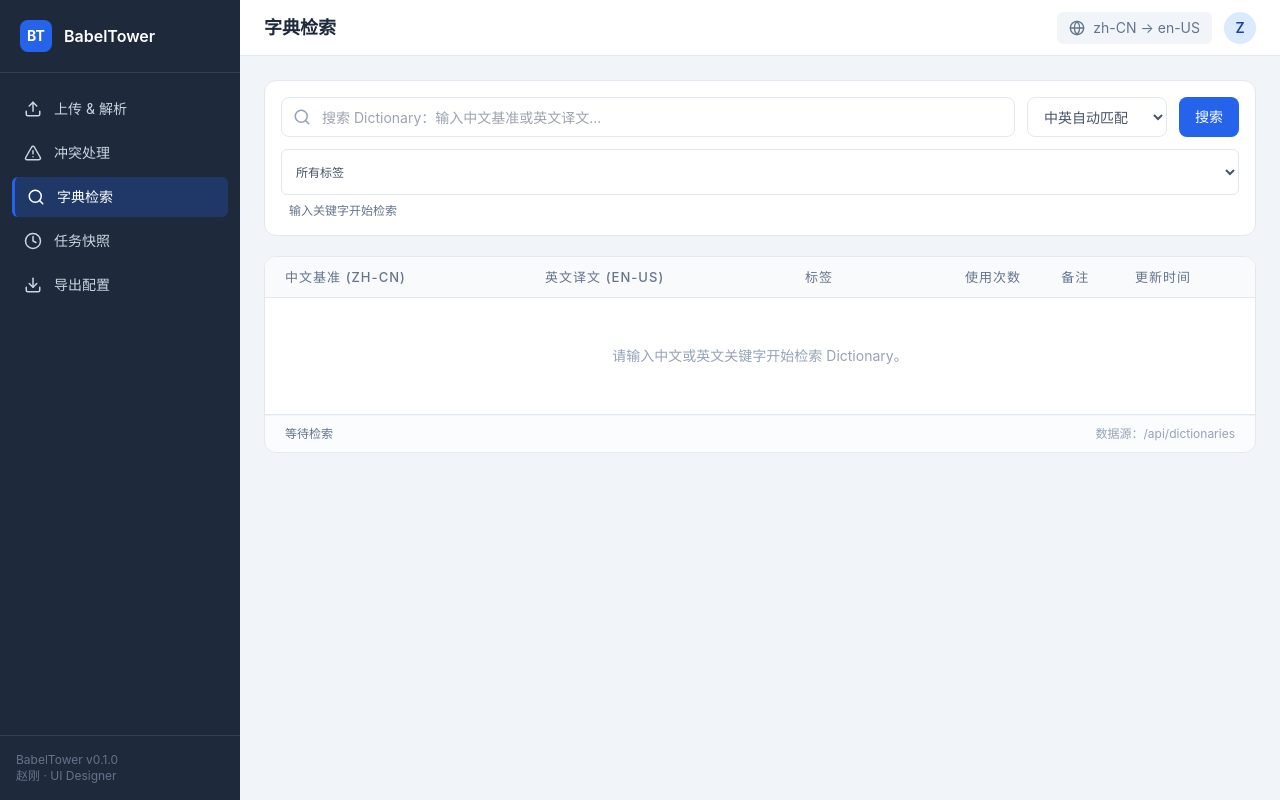
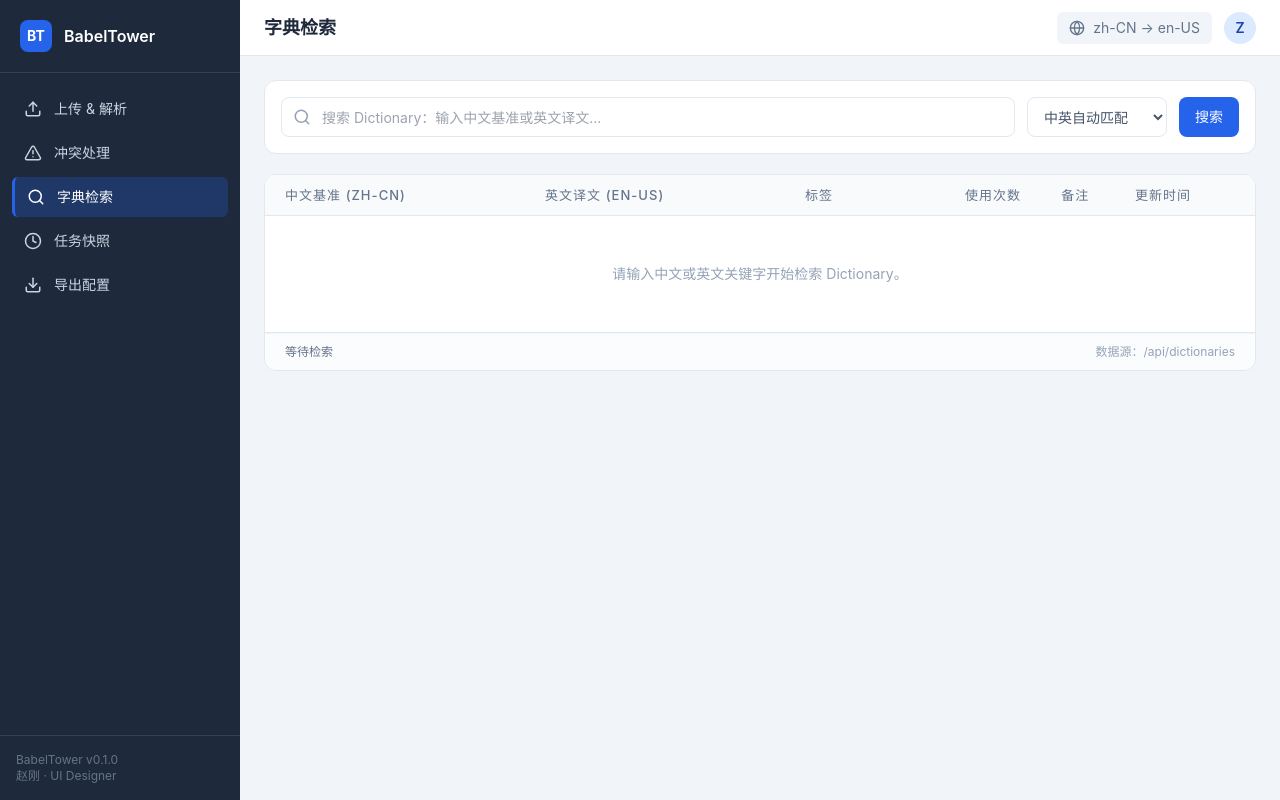
Before and after one commit to itMrBoy/BabelTower, a Next.js app: page /dictionary in a window 1280 px wide. Built offline with nearby package versions, Linux system fonts and the light colour scheme.

Commit message:
feat: implement snapshot history management and dictionary page UI with associated icons
Co-authored-by: multica-agent <github@multica.ai>

```diff
--- a/src/app/dictionary/page.tsx
+++ b/src/app/dictionary/page.tsx
@@ -64,7 +64,6 @@ export default function DictionaryPage() {
   const [loading, setLoading] = useState(false);
   const message = useMessage();
   const [hasSearched, setHasSearched] = useState(false);
-  const [tagFilter, setTagFilter] = useState("all");
   const abortRef = useRef<AbortController | null>(null);
 
   const search = useCallback(
@@ -128,19 +127,6 @@ export default function DictionaryPage() {
     return () => window.clearTimeout(timer);
   }, [query, field, search]);
 
-  const allTags = useMemo(() => {
-    const set = new Set<string>();
-    for (const entry of items) {
-      for (const tag of entry.tags ?? []) set.add(tag);
-    }
-    return Array.from(set).sort();
-  }, [items]);
-
-  const filtered = useMemo(() => {
-    if (tagFilter === "all") return items;
-    return items.filter((entry) => (entry.tags ?? []).includes(tagFilter));
-  }, [items, tagFilter]);
-
   return (
     <div className="p-6">
       <div className="max-w-6xl mx-auto space-y-5">
@@ -181,24 +167,11 @@ export default function DictionaryPage() {
               {loading ? "搜索中..." : "搜索"}
             </button>
           </form>
-          <div className="flex gap-2 flex-wrap items-center">
-            <select
-              className="text-xs border border-slate-200 rounded-md px-2.5 py-1.5 bg-white text-slate-600 outline-none whitespace-nowrap"
-              value={tagFilter}
-              onChange={(event) => setTagFilter(event.target.value)}
-              aria-label="标签筛选"
-            >
-              <option value="all">所有标签</option>
-              {allTags.map((tag) => (
-                <option key={tag} value={tag}>
-                  {tag}
-                </option>
-              ))}
-            </select>
-            <span className="text-xs text-slate-500 self-center ml-2">
-              {hasSearched ? `共 ${filtered.length} 条记录` : "输入关键字开始检索"}
-            </span>
-          </div>
+          {hasSearched && (
+            <div className="text-xs text-slate-500">
+              共 {items.length} 条记录
+            </div>
+          )}
         </div>
 
 
@@ -224,14 +197,14 @@ export default function DictionaryPage() {
                     </td>
                   </tr>
                 )}
-                {hasSearched && filtered.length === 0 && (
+                {hasSearched && items.length === 0 && (
                   <tr>
                     <td colSpan={6} className="px-5 py-12 text-center text-sm text-slate-400">
                       未找到匹配的字典项。
                     </td>
                   </tr>
                 )}
-                {filtered.map((entry) => (
+                {items.map((entry) => (
                   <tr key={entry.id} className="hover:bg-blue-50/50 transition-colors">
                     <td className="px-5 py-2.5 text-slate-800 break-all">{entry.chineseText}</td>
                     <td className="px-5 py-2.5 text-slate-700 break-all">{entry.englishText}</td>
@@ -262,7 +235,7 @@ export default function DictionaryPage() {
             </table>
           </div>
           <div className="px-5 py-2.5 border-t border-slate-100 flex items-center justify-between bg-slate-50/50 text-xs text-slate-500">
-            <span>{hasSearched ? `显示 ${filtered.length} / ${items.length} 条记录` : "等待检索"}</span>
+            <span>{hasSearched ? `显示 ${items.length} 条记录` : "等待检索"}</span>
             <span className="text-slate-400">数据源：/api/dictionaries</span>
           </div>
         </div>
--- a/src/app/snapshots/page.tsx
+++ b/src/app/snapshots/page.tsx
@@ -3,7 +3,7 @@
 import { Fragment, useCallback, useEffect, useState } from "react";
 import Link from "next/link";
 import {
-  ChevronRightIcon,
+  ChevronDownIcon,
   CheckIcon,
   AlertTriangleIcon,
   FileXIcon,
@@ -172,7 +172,7 @@ export default function SnapshotsPage() {
             <h3 className="font-semibold text-sm text-slate-700">翻译任务历史</h3>
             <div className="flex items-center gap-2">
               <select
-                className="text-xs border border-slate-200 rounded-md px-2 py-1.5 bg-white text-slate-600 outline-none"
+                className="text-xs border border-slate-200 rounded-md px-2 h-8 bg-white text-slate-600 outline-none"
                 value={statusFilter}
                 onChange={(event) => setStatusFilter(event.target.value as typeof statusFilter)}
               >
@@ -186,7 +186,7 @@ export default function SnapshotsPage() {
               <button
                 type="button"
                 onClick={() => void loadTasks()}
-                className="text-xs text-slate-600 border border-slate-200 rounded-md px-2 py-1.5 hover:bg-slate-50 inline-flex items-center gap-1 whitespace-nowrap flex-shrink-0"
+                className="text-xs text-slate-600 border border-slate-200 rounded-md px-2 h-8 hover:bg-slate-50 inline-flex items-center gap-1 whitespace-nowrap flex-shrink-0"
                 disabled={loadingTasks}
               >
                 <RefreshCwIcon size={12} /> {loadingTasks ? "加载中" : "刷新"}
@@ -266,7 +266,7 @@ export default function SnapshotsPage() {
                             });
                           }}
                         >
-                          查看快照 <ChevronRightIcon size={12} />
+                          查看快照 <ChevronDownIcon size={12} />
                         </button>
                       </div>
                     </td>
--- a/src/components/icons.tsx
+++ b/src/components/icons.tsx
@@ -95,6 +95,14 @@ export function ChevronRightIcon({ className = "", size = 20 }: IconProps) {
   );
 }
 
+export function ChevronDownIcon({ className = "", size = 20 }: IconProps) {
+  return (
+    <svg width={size} height={size} viewBox="0 0 24 24" fill="none" stroke="currentColor" strokeWidth="2" strokeLinecap="round" strokeLinejoin="round" className={className}>
+      <path d="m6 9 6 6 6-6" />
+    </svg>
+  );
+}
+
 export function GlobeIcon({ className = "", size = 20 }: IconProps) {
   return (
     <svg width={size} height={size} viewBox="0 0 24 24" fill="none" stroke="currentColor" strokeWidth="2" strokeLinecap="round" strokeLinejoin="round" className={className}>
```
